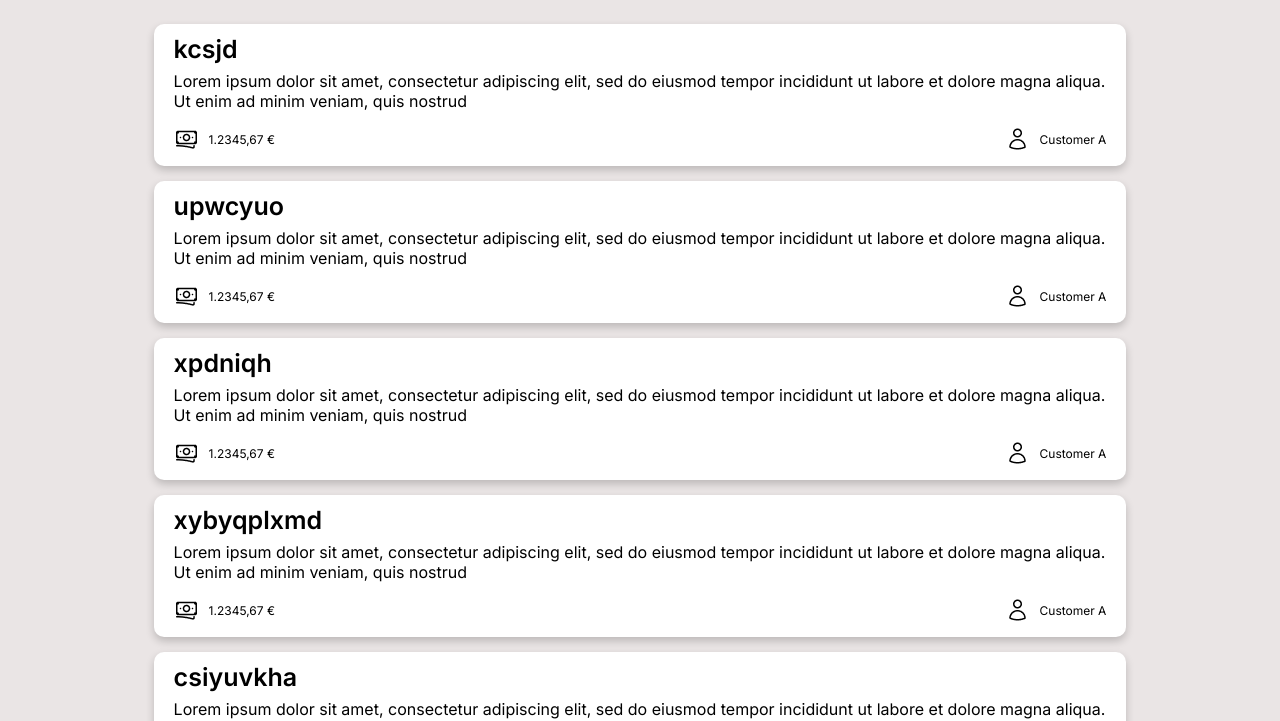
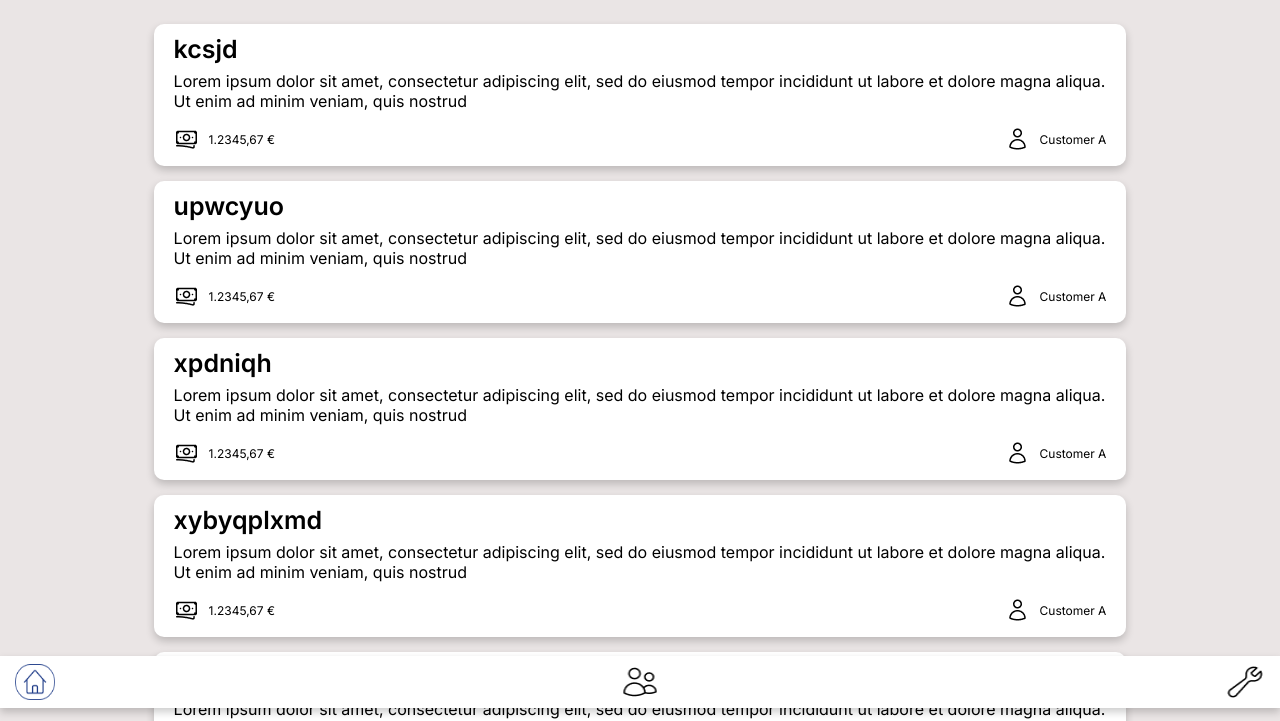
Before and after one commit to Shisui6/selectcode-CSS, a website: page index.html in a window 1280 px wide. Shown: the part 92-813 px from the top of the page. Drawn offline with Linux system fonts and the light colour scheme.

Commit message:
feat(app): Create and style footer

```diff
--- a/index.html
+++ b/index.html
@@ -13,7 +13,7 @@
   <header>
     <div class="header-first">
       <div class="header-logo">
-        <img src="./resources/images/logo.png" alt="logo">
+        <img src="./resources/images/logo.png" alt="logo" class="logo">
         <h2>Dashboard</h2>
       </div>
       <img src="./resources/images/profile.png" alt="profile" class="prof">
@@ -25,6 +25,11 @@
   <main>
     <section id="projects-section">
     </section>
+    <footer>
+      <img src="./resources/images/home.png" alt="home">
+      <img src="./resources/images/people.png" alt="people">
+      <img src="./resources/images/settings.png" alt="settings">
+    </footer>
   </main>
   <script src="./resources/JS/script.js"></script>
 </body>
--- a/resources/CSS/style.css
+++ b/resources/CSS/style.css
@@ -35,7 +35,7 @@ header {
   align-items: center;
 }
 
-.header-logo img {
+.logo {
   height: 50px;
   width: 60px;
   margin-right: 10px;
@@ -106,3 +106,21 @@ header h3 {
   font-weight: 400;
   line-height: normal;
 }
+
+/* Footer */
+footer {
+  position: fixed;
+  width: 100%;
+  bottom: 0;
+  padding: 8px 15px;
+  background-color: #fff;
+  display: flex;
+  justify-content: space-between;
+  align-items: center;
+  box-shadow: 0 4px 8px 0 rgba(0, 0, 0, 0.2);
+}
+
+footer img {
+  width: 40px;
+  height: 36px;
+}
```
Also changed, not shown: resources/images/home.png (added), resources/images/people.png (added), resources/images/settings.png (added).
